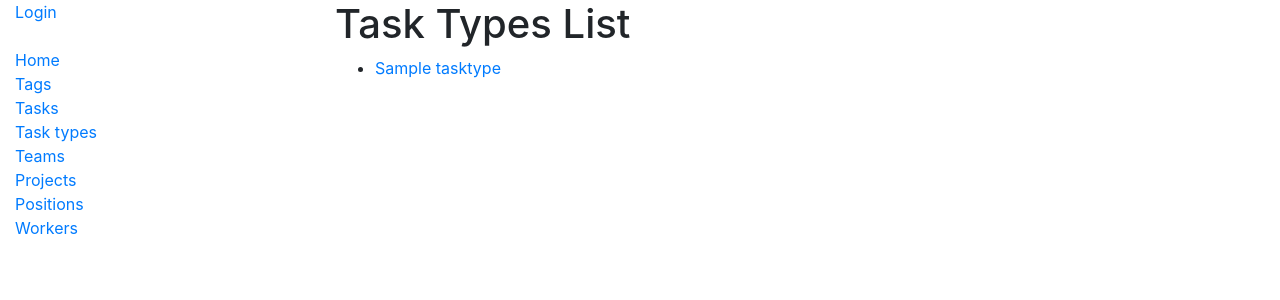
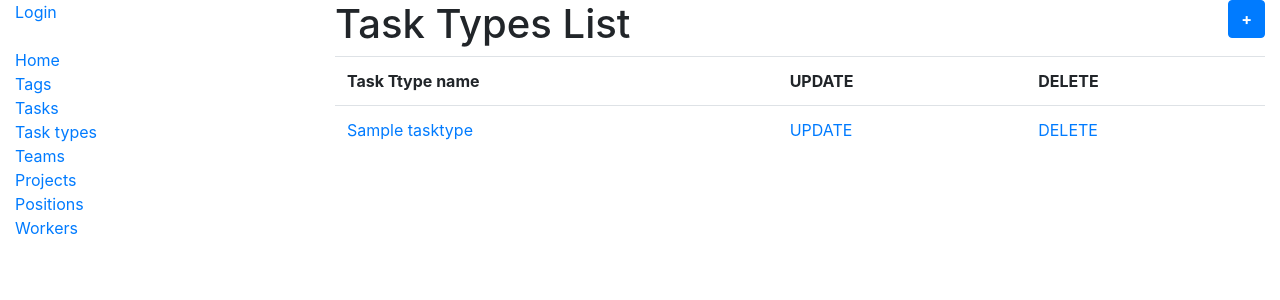
Before and after one commit to ShcherbynaSv/it_company_task_manager, a Django app: page /tasks/task-types/ in a window 1280 px wide. Shown: the top 300 px of the page. Run offline with Django 5.2, Linux system fonts and the light colour scheme; tables that the repository leaves empty hold one stand-in row (values such as "Sample post").

Commit message:
Add features to create, update and delete task types

```diff
--- a/tasks/urls.py
+++ b/tasks/urls.py
@@ -11,6 +11,9 @@ from tasks.views import (
     TeamUpdateView,
     TeamDeleteView,
     TaskTypeListView,
+    TaskTypeCreateView,
+    TaskTypeUpdateView,
+    TaskTypeDeleteView,
     TagListView,
     ProjectListView,
     ProjectDetailView,
@@ -51,6 +54,21 @@ urlpatterns = [
         name="team-delete"
     ),
     path("task-types/", TaskTypeListView.as_view(), name="task-type-list"),
+    path(
+        "task-types/create/",
+        TaskTypeCreateView.as_view(),
+        name="task-type-create"
+    ),
+    path(
+        "task-types/<int:pk>/update/",
+        TaskTypeUpdateView.as_view(),
+        name="task-type-update"
+    ),
+    path(
+        "task-types/<int:pk>/delete/",
+        TaskTypeDeleteView.as_view(),
+        name="task-type-delete"
+    ),
     path("tags/", TagListView.as_view(), name="tag-list"),
     path("projects/", ProjectListView.as_view(), name="project-list"),
     path(
--- a/tasks/views.py
+++ b/tasks/views.py
@@ -75,6 +75,26 @@ class TaskTypeListView(generic.ListView):
     template_name = "tasks/task_type_list.html"
     context_object_name = "task_type_list"
     paginate_by = 10
+
+
+class TaskTypeCreateView(LoginRequiredMixin, generic.CreateView):
+    model = TaskType
+    fields = "__all__"
+    template_name = "tasks/task_type_form.html"
+    success_url = reverse_lazy("tasks:task-type-list")
+
+
+class TaskTypeUpdateView(LoginRequiredMixin, generic.UpdateView):
+    model = TaskType
+    fields = "__all__"
+    template_name = "tasks/task_type_form.html"
+    success_url = reverse_lazy("tasks:task-type-list")
+
+
+class TaskTypeDeleteView(LoginRequiredMixin, generic.DeleteView):
+    model = TaskType
+    template_name = "tasks/confirm_delete_task_type.html"
+    success_url = reverse_lazy("tasks:task-type-list")
 
 
 class TagListView(generic.ListView):
--- /dev/null
+++ b/templates/tasks/task_type_form.html
@@ -0,0 +1,6 @@
+{% extends "base.html" %}
+
+{% block content %}
+  <h1>{{ object|yesno:"Update, Create" }} Task Type</h1>
+  {% include "includes/form.html" %}
+{% endblock %}
--- a/templates/tasks/task_type_list.html
+++ b/templates/tasks/task_type_list.html
@@ -1,17 +1,33 @@
 {% extends "base.html" %}
 
 {% block content %}
-  <h1>Task Types List</h1>
+  <h1>
+    Task Types List
+    <a style="float: right;" class="btn btn-primary" href="{% url 'tasks:task-type-create' %}"><b>+</b></a>
+  </h1>
   {% if task_type_list %}
-    <ul>
+    <table class="table">
+      <tr>
+        <th>Task Ttype name</th>
+        <th>UPDATE</th>
+        <th>DELETE</th>
+      </tr>
       {% for task_type in task_type_list %}
-        <li>
-          <a href="{% url 'tasks:task-list' %}?task_type={{ task_type.id }}">
-            {{ task_type.name }}
-          </a>
-        </li>
+        <tr>
+          <td>
+            <a href="{% url 'tasks:task-list' %}?task_type={{ task_type.id }}">
+              {{ task_type.name }}
+            </a>
+          </td>
+          <td>
+            <a href="{% url 'tasks:task-type-update' task_type.id %}">UPDATE</a>
+          </td>
+          <td>
+            <a href="{% url 'tasks:task-type-delete' task_type.id %}">DELETE</a>
+          </td>
+        </tr>
       {% endfor %}
-    </ul>
+    </table>
   {% else %}
     <p>There are no task types</p>
   {% endif %}
```
Also changed, not shown: templates/tasks/confirm_delete_task_type.html (added, +10 -0 lines).
